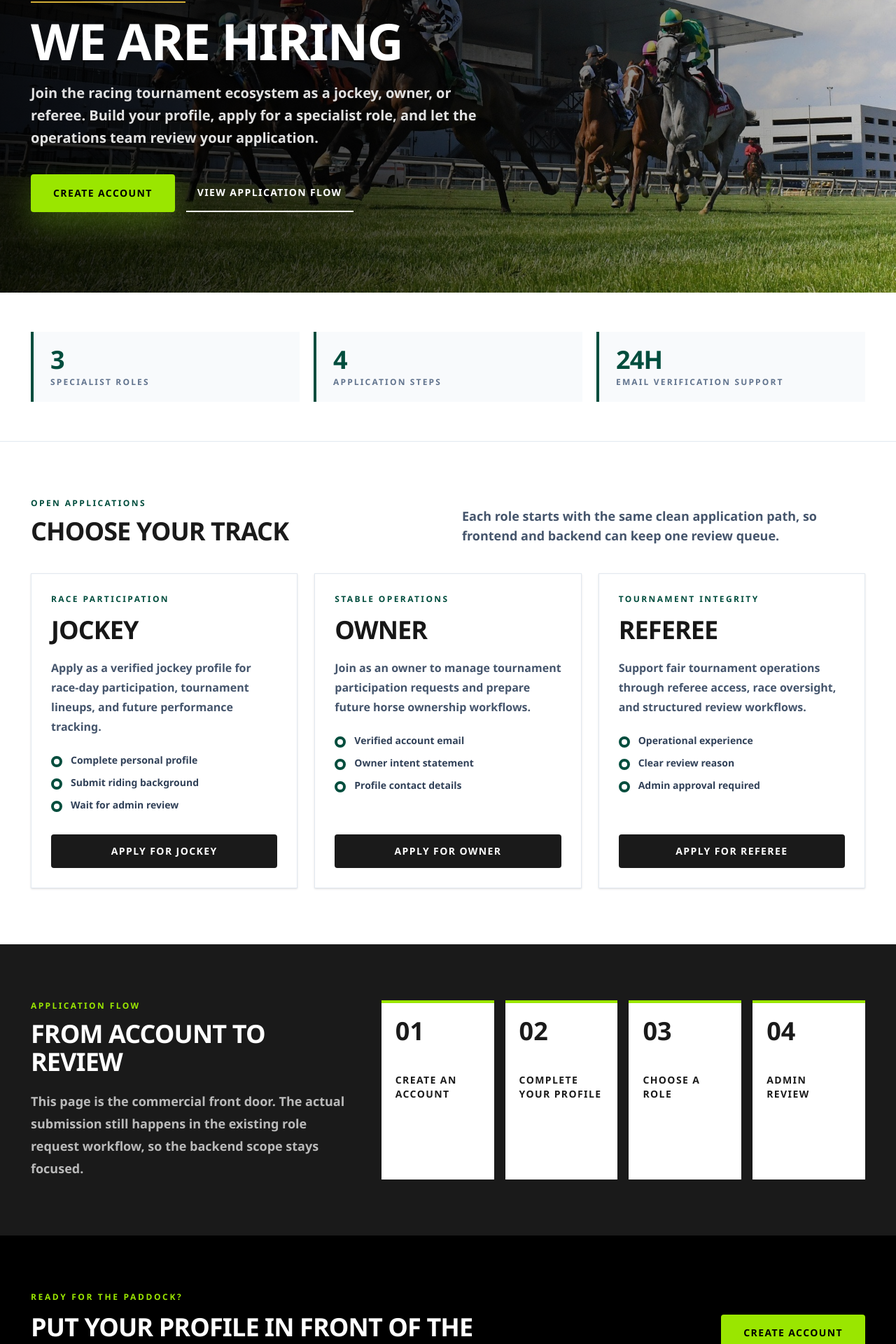
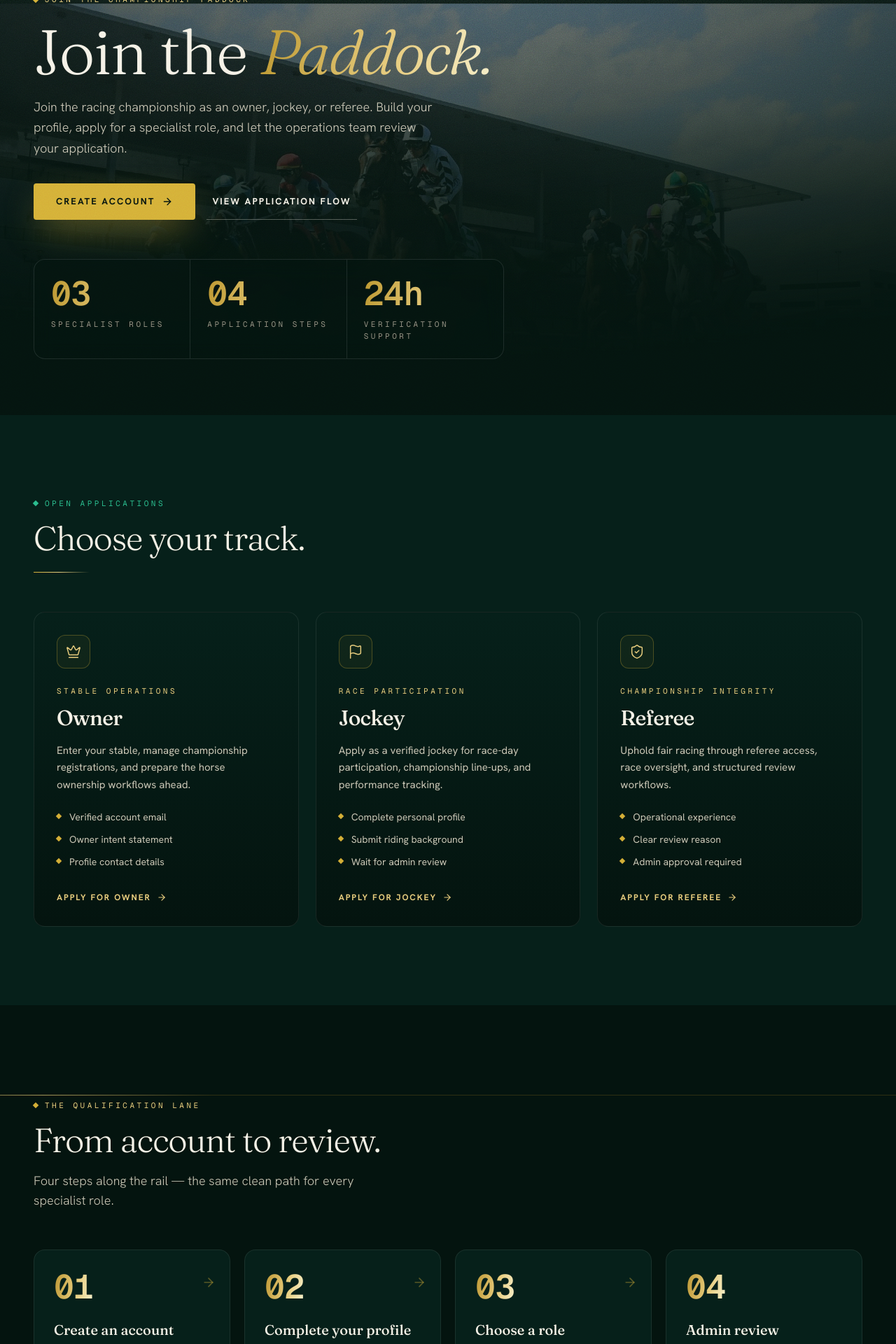
Before and after one commit to itsHungw/SWP391-horse-racing-tournament-system, a React (Vite) app in the folder frontend/: page /join-us in a window 1280 px wide. Shown: the part 240-2160 px from the top of the page at 70% size. Built offline with nearby package versions, Linux system fonts and the light colour scheme; no server answers.

Commit message:
feat: redesign Join Us and Leaderboard pages for improved UI and user experience

```diff
--- a/frontend/src/pages/public/JoinUsPage.tsx
+++ b/frontend/src/pages/public/JoinUsPage.tsx
@@ -1,190 +1,227 @@
+import { motion, useReducedMotion, useScroll, useTransform } from "framer-motion";
+import { ArrowRight, Crown, Flag, ShieldCheck } from "lucide-react";
+
 import { ClientHeader } from "../../components/client/ClientHeader";
+import { ClientFooter } from "../../components/client/ClientFooter";
+import {
+  Eyebrow,
+  FoilStat,
+  GoldRule,
+  MotionReveal,
+  MotionStagger,
+  MotionStaggerItem,
+} from "../../components/client/primitives";
 import { useClientSession } from "../../hooks/useClientSession";
 import { useDocumentTitle } from "../../hooks/useDocumentTitle";
 import heroImage from "../../assets/slide.jpg";
 
 const roles = [
   {
+    Icon: Crown,
+    title: "Owner",
+    eyebrow: "Stable Operations",
+    description:
+      "Enter your stable, manage championship registrations, and prepare the horse ownership workflows ahead.",
+    requirements: ["Verified account email", "Owner intent statement", "Profile contact details"],
+  },
+  {
+    Icon: Flag,
     title: "Jockey",
-    eyebrow: "Race participation",
+    eyebrow: "Race Participation",
     description:
-      "Apply as a verified jockey profile for race-day participation, tournament lineups, and future performance tracking.",
+      "Apply as a verified jockey for race-day participation, championship line-ups, and performance tracking.",
     requirements: ["Complete personal profile", "Submit riding background", "Wait for admin review"],
   },
   {
-    title: "Owner",
-    eyebrow: "Stable operations",
+    Icon: ShieldCheck,
+    title: "Referee",
+    eyebrow: "Championship Integrity",
     description:
-      "Join as an owner to manage tournament participation requests and prepare future horse ownership workflows.",
-    requirements: ["Verified account email", "Owner intent statement", "Profile contact details"],
-  },
-  {
-    title: "Referee",
-    eyebrow: "Tournament integrity",
-    description:
-      "Support fair tournament operations through referee access, race oversight, and structured review workflows.",
+      "Uphold fair racing through referee access, race oversight, and structured review workflows.",
     requirements: ["Operational experience", "Clear review reason", "Admin approval required"],
   },
 ];
 
 const applicationSteps = [
-  "Create an account",
-  "Complete your profile",
-  "Choose a role",
-  "Admin review",
+  { title: "Create an account", copy: "Register and verify your email to enter the system." },
+  { title: "Complete your profile", copy: "Add the contact and background details for your role." },
+  { title: "Choose a role", copy: "Apply as Owner, Jockey, or Referee from your dashboard." },
+  { title: "Admin review", copy: "The operations team reviews and approves your application." },
 ];
 
 export function JoinUsPage() {
-  useDocumentTitle("We Are Hiring | Horse Racing Tournament");
-
+  useDocumentTitle("Join the Paddock | Night at the Races");
+  const reduce = useReducedMotion();
   const { isAuthenticated } = useClientSession();
   const primaryCtaHref = isAuthenticated ? "/my-role-requests" : "/register";
   const primaryCtaLabel = isAuthenticated ? "Start Application" : "Create Account";
 
+  const { scrollYProgress } = useScroll();
+  const heroY = useTransform(scrollYProgress, [0, 0.25], ["0%", "20%"]);
+
   return (
-    <div className="bg-white font-sans text-[#171717]">
+    <div className="client-theme bg-turf-950 text-ivory">
       <ClientHeader />
 
-      <section className="relative min-h-[560px] overflow-hidden bg-nyraDark text-white">
-        <img
-          alt="Thoroughbred horses racing on the turf"
-          className="absolute inset-0 h-full w-full object-cover"
-          src={heroImage}
-        />
-        <div className="absolute inset-0 bg-[linear-gradient(90deg,rgba(0,0,0,0.88)_0%,rgba(0,0,0,0.68)_42%,rgba(0,0,0,0.18)_100%)]" />
-        <div className="relative mx-auto flex min-h-[560px] max-w-[1536px] items-center px-6 py-20 md:px-11">
-          <div className="max-w-3xl">
-            <p className="mb-5 inline-flex border-b-2 border-nyraGold pb-2 text-xs font-black uppercase tracking-[0.22em] text-nyraGold">
-              Tournament operations
-            </p>
-            <h1 className="text-5xl font-black uppercase leading-[0.95] tracking-tight text-white sm:text-6xl lg:text-7xl">
-              We Are Hiring
+      {/* Hero */}
+      <section className="grain relative isolate overflow-hidden">
+        <motion.div style={reduce ? undefined : { y: heroY }} className="absolute inset-0 -z-10">
+          <img src={heroImage} alt="" className="h-full w-full object-cover object-center opacity-45" />
+        </motion.div>
+        <div className="turf-vignette absolute inset-0 -z-10" />
+        <div className="mx-auto max-w-[1400px] px-6 pb-16 pt-24 md:px-12 md:pb-20 md:pt-32">
+          <MotionStagger className="max-w-3xl" gap={0.12}>
+            <MotionStaggerItem>
+              <Eyebrow tone="gold">Join the Championship Paddock</Eyebrow>
+            </MotionStaggerItem>
+            <MotionStaggerItem>
+              <h1 className="mt-6 font-display text-[clamp(2.8rem,7vw,6.5rem)] font-light leading-[0.9] tracking-[-0.02em]">
+                Join the <span className="italic text-foil">Paddock.</span>
               </h1>
-            <p className="mt-6 max-w-2xl text-xl font-bold leading-8 text-white/88">
-              Join the racing tournament ecosystem as a jockey, owner, or referee. Build your profile, apply for a
+            </MotionStaggerItem>
+            <MotionStaggerItem>
+              <p className="mt-6 max-w-xl text-lg font-light leading-relaxed text-ivory-dim">
+                Join the racing championship as an owner, jockey, or referee. Build your profile, apply for a
                 specialist role, and let the operations team review your application.
               </p>
-            <div className="mt-9 flex flex-col gap-4 sm:flex-row">
+            </MotionStaggerItem>
+            <MotionStaggerItem>
+              <div className="mt-9 flex flex-col gap-4 sm:flex-row sm:items-center">
                 <a
-                className="inline-flex min-h-12 items-center justify-center rounded-sm bg-lime-400 px-8 py-4 text-sm font-black uppercase tracking-widest text-black shadow-[0_18px_40px_rgba(163,255,28,0.24)] transition hover:bg-[#b7ff4a] focus-visible:outline focus-visible:outline-2 focus-visible:outline-offset-4 focus-visible:outline-white"
                   href={primaryCtaHref}
+                  className="group inline-flex items-center justify-center gap-2.5 rounded-sm bg-gold-400 px-8 py-4 text-[13px] font-bold uppercase tracking-[0.16em] text-turf-950 shadow-[0_20px_50px_-12px_rgba(212,175,55,0.55)] transition-colors hover:bg-gold-300 focus-visible:outline focus-visible:outline-2 focus-visible:outline-offset-4 focus-visible:outline-ivory"
                 >
                   {primaryCtaLabel}
+                  <ArrowRight size={16} className="transition-transform group-hover:translate-x-1" />
                 </a>
                 <a
-                className="inline-flex min-h-12 items-center justify-center border-b-2 border-white px-4 py-4 text-sm font-black uppercase tracking-widest text-white transition hover:border-lime-400 hover:text-lime-400 focus-visible:outline focus-visible:outline-2 focus-visible:outline-offset-4 focus-visible:outline-white"
                   href="#application-flow"
+                  className="inline-flex items-center justify-center border-b border-ivory/30 px-2 py-4 text-[13px] font-bold uppercase tracking-[0.16em] text-ivory transition-colors hover:border-gold-400 hover:text-gold-300"
                 >
                   View Application Flow
                 </a>
               </div>
+            </MotionStaggerItem>
+          </MotionStagger>
+
+          <MotionReveal className="mt-14" y={0}>
+            <div className="grid max-w-2xl grid-cols-3 divide-x divide-white/10 rounded-2xl border border-white/10 bg-turf-950/60 backdrop-blur-md">
+              <FoilStat value="03" label="Specialist Roles" className="px-6 py-6" />
+              <FoilStat value="04" label="Application Steps" className="px-6 py-6" />
+              <FoilStat value="24h" label="Verification Support" className="px-6 py-6" />
             </div>
+          </MotionReveal>
         </div>
       </section>
 
-      <section className="border-b border-slate-200 bg-white py-14">
-        <div className="mx-auto grid max-w-[1536px] gap-5 px-6 md:px-11 lg:grid-cols-3">
-          {[
-            ["3", "Specialist roles"],
-            ["4", "Application steps"],
-            ["24h", "Email verification support"],
-          ].map(([value, label]) => (
-            <div className="border-l-4 border-nyraGreen bg-slate-50 px-6 py-5" key={label}>
-              <p className="text-4xl font-black uppercase tracking-tight text-nyraGreen">{value}</p>
-              <p className="mt-1 text-xs font-black uppercase tracking-[0.18em] text-slate-500">{label}</p>
-            </div>
-          ))}
-        </div>
-      </section>
+      {/* Roles */}
+      <section className="bg-turf-900 py-20 md:py-28" aria-labelledby="roles-title">
+        <div className="mx-auto max-w-[1400px] px-6 md:px-12">
+          <MotionReveal className="max-w-2xl">
+            <Eyebrow tone="emerald">Open Applications</Eyebrow>
+            <h2 id="roles-title" className="mt-4 font-display text-3xl font-light tracking-tight md:text-5xl">
+              Choose your track.
+            </h2>
+            <GoldRule className="mt-6 w-20" />
+          </MotionReveal>
 
-      <section className="bg-white py-20" aria-labelledby="open-roles-title">
-        <div className="mx-auto max-w-[1536px] px-6 md:px-11">
-          <div className="mb-10 flex flex-col justify-between gap-5 md:flex-row md:items-end">
+          <MotionStagger className="mt-14 grid gap-6 lg:grid-cols-3" gap={0.12}>
+            {roles.map(({ Icon, title, eyebrow, description, requirements }) => (
+              <MotionStaggerItem key={title}>
+                <article className="group flex h-full flex-col justify-between rounded-2xl border border-white/8 bg-gradient-to-b from-turf-900 to-turf-950 p-8 transition-all duration-500 hover:border-gold-400/40 hover:shadow-[0_30px_80px_-30px_rgba(212,175,55,0.3)]">
                   <div>
-              <p className="text-xs font-black uppercase tracking-[0.2em] text-nyraGreen">Open applications</p>
-              <h2 id="open-roles-title" className="mt-3 text-4xl font-black uppercase tracking-tight text-nyraDark">
-                Choose Your Track
-              </h2>
-            </div>
-            <p className="max-w-xl text-lg font-bold leading-7 text-slate-600">
-              Each role starts with the same clean application path, so frontend and backend can keep one review queue.
-            </p>
-          </div>
-
-          <div className="grid gap-6 lg:grid-cols-3">
-            {roles.map((role) => (
-              <article
-                className="group flex min-h-[360px] flex-col justify-between border border-slate-200 bg-white p-7 shadow-sm transition hover:-translate-y-1 hover:border-nyraGreen hover:shadow-xl"
-                key={role.title}
-              >
-                <div>
-                  <p className="text-xs font-black uppercase tracking-[0.2em] text-nyraGreen">{role.eyebrow}</p>
-                  <h3 className="mt-4 text-4xl font-black uppercase tracking-tight text-[#171717]">{role.title}</h3>
-                  <p className="mt-5 text-base font-bold leading-7 text-slate-600">{role.description}</p>
+                    <span className="flex h-12 w-12 items-center justify-center rounded-xl border border-gold-400/30 bg-gold-400/5 text-gold-300 transition-colors group-hover:bg-gold-400/15">
+                      <Icon size={22} strokeWidth={1.6} />
+                    </span>
+                    <p className="eyebrow mt-6 text-gold-300">{eyebrow}</p>
+                    <h3 className="mt-3 font-display text-3xl font-medium tracking-tight text-ivory transition-colors group-hover:text-gold-200">
+                      {title}
+                    </h3>
+                    <p className="mt-4 text-[15px] leading-relaxed text-ivory-dim">{description}</p>
                     <ul className="mt-6 space-y-3">
-                    {role.requirements.map((item) => (
-                      <li className="flex gap-3 text-sm font-bold text-slate-700" key={item}>
-                        <span
-                          aria-hidden="true"
-                          className="mt-1 h-4 w-4 shrink-0 rounded-full border-4 border-nyraGreen"
-                        />
+                      {requirements.map((item) => (
+                        <li key={item} className="flex items-start gap-3 text-sm text-ivory-dim">
+                          <span className="mt-1.5 h-1.5 w-1.5 shrink-0 rotate-45 bg-gold-400" aria-hidden="true" />
                           <span>{item}</span>
                         </li>
                       ))}
                     </ul>
                   </div>
                   <a
-                  className="mt-8 inline-flex min-h-12 items-center justify-center rounded-sm bg-nyraDark px-5 py-3 text-sm font-black uppercase tracking-widest text-white transition group-hover:bg-nyraGreen focus-visible:outline focus-visible:outline-2 focus-visible:outline-offset-4 focus-visible:outline-nyraGreen"
                     href={primaryCtaHref}
+                    className="group/cta mt-8 inline-flex items-center gap-2 text-[12px] font-bold uppercase tracking-[0.16em] text-gold-300 transition-colors hover:text-gold-200"
                   >
-                  Apply for {role.title}
+                    Apply for {title}
+                    <ArrowRight size={14} className="transition-transform group-hover/cta:translate-x-1" />
                   </a>
                 </article>
+              </MotionStaggerItem>
             ))}
-          </div>
+          </MotionStagger>
         </div>
       </section>
 
-      <section id="application-flow" className="bg-nyraDark py-20 text-white" aria-labelledby="application-flow-title">
-        <div className="mx-auto grid max-w-[1536px] gap-10 px-6 md:px-11 lg:grid-cols-[0.8fr_1.2fr]">
-          <div>
-            <p className="text-xs font-black uppercase tracking-[0.2em] text-lime-400">Application flow</p>
-            <h2 id="application-flow-title" className="mt-3 text-4xl font-black uppercase tracking-tight">
-              From Account To Review
+      {/* Application flow */}
+      <section
+        id="application-flow"
+        className="relative overflow-hidden bg-turf-950 py-24 md:py-32"
+        aria-labelledby="flow-title"
+      >
+        <div className="rail-sweep pointer-events-none absolute inset-x-0 top-0 h-px bg-gold-600/30" />
+        <div className="mx-auto max-w-[1400px] px-6 md:px-12">
+          <MotionReveal className="max-w-2xl">
+            <Eyebrow tone="gold">The Qualification Lane</Eyebrow>
+            <h2 id="flow-title" className="mt-4 font-display text-3xl font-light tracking-tight md:text-5xl">
+              From account to review.
             </h2>
-            <p className="mt-5 text-lg font-bold leading-8 text-white/70">
-              This page is the commercial front door. The actual submission still happens in the existing role request
-              workflow, so the backend scope stays focused.
+            <p className="mt-5 max-w-lg text-lg font-light text-ivory-dim">
+              Four steps along the rail — the same clean path for every specialist role.
             </p>
+          </MotionReveal>
+
+          <MotionStagger className="mt-14 grid gap-5 md:grid-cols-2 lg:grid-cols-4" gap={0.1}>
+            {applicationSteps.map((step, index) => (
+              <MotionStaggerItem key={step.title}>
+                <div className="group relative h-full overflow-hidden rounded-2xl border border-white/8 bg-turf-900 p-7 transition-colors hover:border-gold-400/40">
+                  <span className="font-data text-5xl font-semibold text-foil">{String(index + 1).padStart(2, "0")}</span>
+                  <h3 className="mt-6 font-display text-xl font-medium text-ivory">{step.title}</h3>
+                  <p className="mt-2 text-sm leading-relaxed text-ivory-dim">{step.copy}</p>
+                  {index < applicationSteps.length - 1 ? (
+                    <span className="pointer-events-none absolute right-5 top-9 hidden text-gold-400/40 lg:block">
+                      <ArrowRight size={20} />
+                    </span>
+                  ) : null}
                 </div>
-
-          <ol className="grid gap-4 md:grid-cols-4">
-            {applicationSteps.map((step, index) => (
-              <li className="border-t-4 border-lime-400 bg-white p-5 text-nyraDark" key={step}>
-                <p className="text-4xl font-black">{String(index + 1).padStart(2, "0")}</p>
-                <p className="mt-10 text-sm font-black uppercase tracking-widest">{step}</p>
-              </li>
+              </MotionStaggerItem>
             ))}
-          </ol>
+          </MotionStagger>
         </div>
       </section>
 
-      <section className="bg-black py-20 text-white">
-        <div className="mx-auto flex max-w-[1536px] flex-col justify-between gap-8 px-6 md:px-11 lg:flex-row lg:items-center">
-          <div>
-            <p className="text-xs font-black uppercase tracking-[0.22em] text-lime-400">Ready for the paddock?</p>
-            <h2 className="mt-3 max-w-3xl text-4xl font-black uppercase leading-tight tracking-tight">
+      {/* Final CTA */}
+      <section className="grain relative isolate overflow-hidden bg-turf-900 py-24 md:py-32">
+        <div className="absolute inset-0 -z-10 opacity-20">
+          <img src={heroImage} alt="" className="h-full w-full object-cover" />
+        </div>
+        <div className="absolute inset-0 -z-10 bg-gradient-to-t from-turf-900 via-turf-900/85 to-turf-900/55" />
+        <MotionReveal className="mx-auto flex max-w-[1400px] flex-col items-start justify-between gap-8 px-6 md:flex-row md:items-center md:px-12">
+          <div className="max-w-2xl">
+            <Eyebrow tone="emerald">Ready for the paddock?</Eyebrow>
+            <h2 className="mt-5 font-display text-4xl font-light leading-tight tracking-tight md:text-5xl">
               Put your profile in front of the operations team.
             </h2>
           </div>
           <a
-            className="inline-flex min-h-12 items-center justify-center rounded-sm bg-lime-400 px-8 py-4 text-sm font-black uppercase tracking-widest text-black transition hover:bg-[#b7ff4a] focus-visible:outline focus-visible:outline-2 focus-visible:outline-offset-4 focus-visible:outline-white"
             href={primaryCtaHref}
+            className="group inline-flex items-center gap-2.5 rounded-sm bg-gold-400 px-9 py-4 text-[13px] font-bold uppercase tracking-[0.16em] text-turf-950 shadow-[0_20px_50px_-12px_rgba(212,175,55,0.55)] transition-colors hover:bg-gold-300 focus-visible:outline focus-visible:outline-2 focus-visible:outline-offset-4 focus-visible:outline-ivory"
           >
             {primaryCtaLabel}
+            <ArrowRight size={16} className="transition-transform group-hover:translate-x-1" />
           </a>
-        </div>
+        </MotionReveal>
       </section>
+
+      <ClientFooter />
     </div>
   );
 }
--- /dev/null
+++ b/frontend/src/pages/public/LeaderboardPage.tsx
@@ -0,0 +1,110 @@
+import { Link } from "react-router-dom";
+import { motion, useReducedMotion, useScroll, useTransform } from "framer-motion";
+import { ArrowRight } from "lucide-react";
+
+import { ClientHeader } from "../../components/client/ClientHeader";
+import { ClientFooter } from "../../components/client/ClientFooter";
+import { Eyebrow, GoldRule, MotionReveal, MotionStagger, MotionStaggerItem } from "../../components/client/primitives";
+import { useDocumentTitle } from "../../hooks/useDocumentTitle";
+import heroImage from "../../assets/slide.jpg";
+
+const previewRows = [
+  { pos: "01", note: "Leading by championship points" },
+  { pos: "02", note: "Form across the season" },
+  { pos: "03", note: "Stakes wins and placings" },
+];
+
+export function LeaderboardPage() {
+  useDocumentTitle("Leaderboard | Night at the Races");
+  const reduce = useReducedMotion();
+  const { scrollYProgress } = useScroll();
+  const heroY = useTransform(scrollYProgress, [0, 0.25], ["0%", "20%"]);
+
+  return (
+    <div className="client-theme bg-turf-950 text-ivory">
+      <ClientHeader />
+
+      <section className="grain relative isolate overflow-hidden">
+        <motion.div style={reduce ? undefined : { y: heroY }} className="absolute inset-0 -z-10">
+          <img src={heroImage} alt="" className="h-full w-full object-cover object-center opacity-45" />
+        </motion.div>
+        <div className="turf-vignette absolute inset-0 -z-10" />
+        <div className="mx-auto max-w-[1400px] px-6 pb-16 pt-24 md:px-12 md:pb-24 md:pt-32">
+          <MotionStagger className="max-w-3xl" gap={0.12}>
+            <MotionStaggerItem>
+              <Eyebrow tone="gold">The Standings</Eyebrow>
+            </MotionStaggerItem>
+            <MotionStaggerItem>
+              <h1 className="mt-6 font-display text-[clamp(2.8rem,7vw,6rem)] font-light leading-[0.9] tracking-[-0.02em]">
+                Leaderboard<span className="text-foil">.</span>
+              </h1>
+            </MotionStaggerItem>
+            <MotionStaggerItem>
+              <p className="mt-6 max-w-xl text-lg font-light leading-relaxed text-ivory-dim">
+                The championship form — top horses and jockeys ranked across the running of the season.
+              </p>
+            </MotionStaggerItem>
+          </MotionStagger>
+        </div>
+      </section>
+
+      <section className="bg-turf-900 py-20 md:py-28">
+        <div className="mx-auto grid max-w-[1400px] gap-12 px-6 md:px-12 lg:grid-cols-[1fr_1.1fr] lg:items-center">
+          <MotionReveal>
+            <span className="inline-flex items-center gap-2 rounded-full border border-gold-400/40 bg-turf-950/60 px-3 py-1">
+              <span className="h-1.5 w-1.5 rounded-full bg-gold-400 live-pulse" />
+              <span className="eyebrow text-gold-300">In Preparation</span>
+            </span>
+            <h2 className="mt-6 font-display text-3xl font-light leading-tight tracking-tight md:text-5xl">
+              The official standings arrive with the first results.
+            </h2>
+            <GoldRule className="mt-6 w-20" />
+            <p className="mt-6 max-w-lg text-lg font-light leading-relaxed text-ivory-dim">
+              Once races are run and results are confirmed, the championship leaderboard will rank every
+              contender by points, wins, and form. Until then, follow the calendar and step into the
+              Prediction Arena.
+            </p>
+            <div className="mt-9 flex flex-wrap gap-4">
+              <Link
+                to="/championships"
+                className="group inline-flex items-center gap-2.5 rounded-sm bg-gold-400 px-7 py-3.5 text-[13px] font-bold uppercase tracking-[0.16em] text-turf-950 transition-colors hover:bg-gold-300 focus-visible:outline focus-visible:outline-2 focus-visible:outline-offset-4 focus-visible:outline-ivory"
+              >
+                View Championships
+                <ArrowRight size={16} className="transition-transform group-hover:translate-x-1" />
+              </Link>
+              <Link
+                to="/spectator/predictions"
+                className="inline-flex items-center gap-2.5 rounded-sm border border-ivory/25 px-7 py-3.5 text-[13px] font-bold uppercase tracking-[0.16em] text-ivory transition-colors hover:border-gold-400/70 hover:text-gold-300"
+              >
+                Prediction Arena
+              </Link>
+            </div>
+          </MotionReveal>
+
+          <MotionReveal delay={0.15}>
+            <div className="overflow-hidden rounded-2xl border border-white/10 bg-turf-950">
+              <div className="flex items-center justify-between border-b border-white/10 px-6 py-4">
+                <Eyebrow tone="emerald">Championship Standings</Eyebrow>
+                <span className="font-data text-xs uppercase tracking-[0.2em] text-ivory-faint">Preview</span>
+              </div>
+              <ul>
+                {previewRows.map((row) => (
+                  <li key={row.pos} className="flex items-center gap-5 border-b border-white/5 px-6 py-5 last:border-0">
+                    <span className="font-data text-2xl font-semibold text-foil">{row.pos}</span>
+                    <div className="flex-1">
+                      <div className="h-3 w-2/3 rounded bg-white/10" />
+                      <p className="mt-2 text-xs text-ivory-faint">{row.note}</p>
+                    </div>
+                    <div className="h-8 w-16 rounded bg-white/5" />
+                  </li>
+                ))}
+              </ul>
+            </div>
+          </MotionReveal>
+        </div>
+      </section>
+
+      <ClientFooter />
+    </div>
+  );
+}
```
Also changed, not shown: frontend/src/pages/spectator/predictions/components/CommunityChoices.tsx (+10 -11 lines), 1 other file (tests, documents, lock files or other folders). Lines whose indentation alone changed are shown as unchanged.
